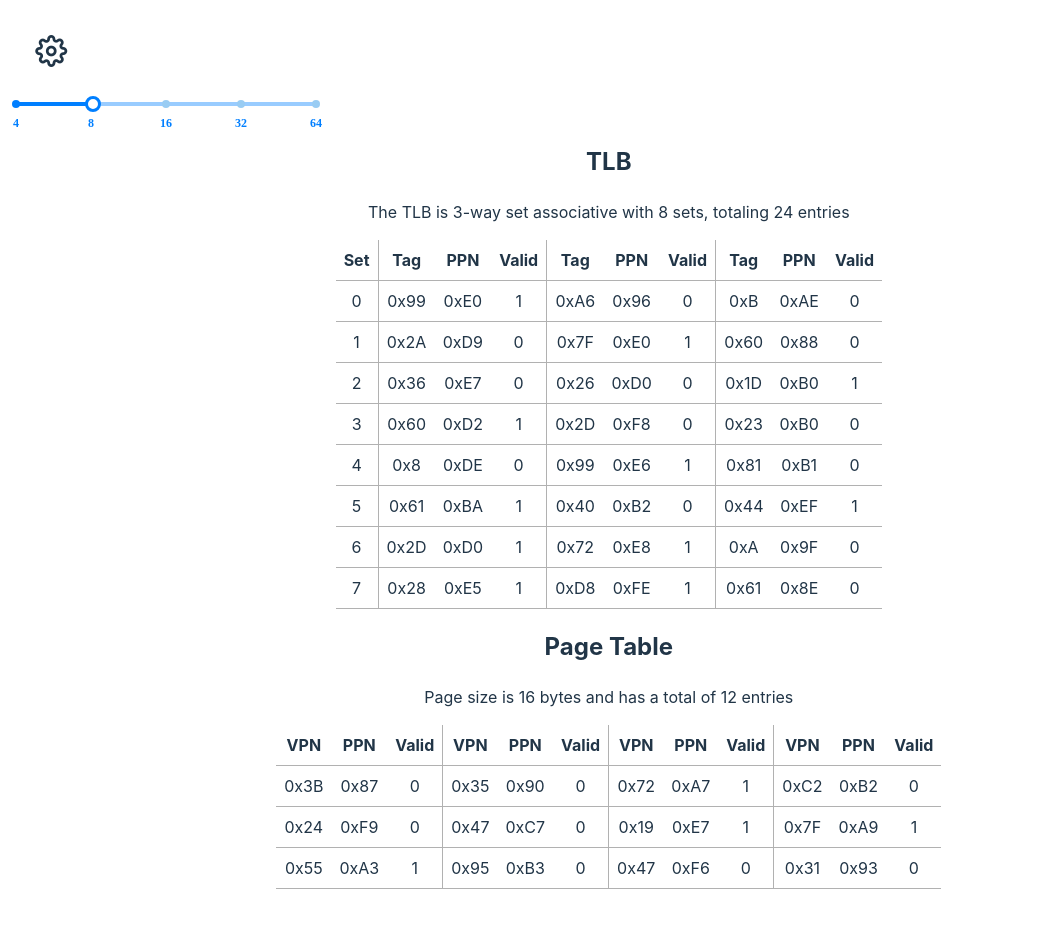
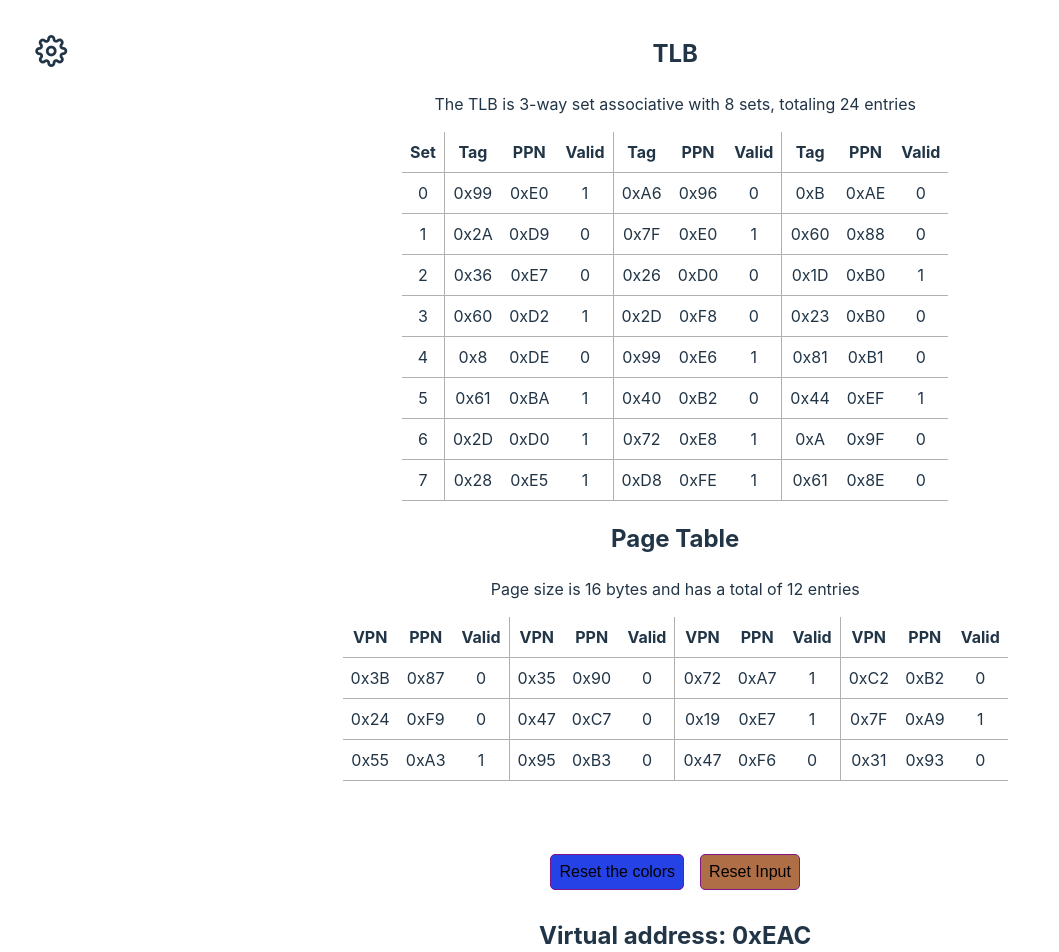
Before and after one commit to MahmoodSeoud/VMAT, a React (Vite) app: page / in a window 1280 px wide. Shown: the top 952 px of the page, without its empty margins (0-1059 px from the left). Built offline with nearby package versions, Linux system fonts and the light colour scheme.

Commit message:
Change sets and ways with sliders

```diff
--- a/src/components/Input_table/Input_table.css
+++ b/src/components/Input_table/Input_table.css
@@ -1,3 +1,9 @@
+.input-buttons {
+    display: flex;
+    justify-content: space-evenly;
+}
+
+
 .input-table {
     border: 1px white solid;
     min-width: 70em;
@@ -115,6 +121,27 @@ tr td input {
     outline: 4px auto -webkit-focus-ring-color;
 }
 
+
+.reset-input-btn {
+    background-color: rgb(175, 110, 70);
+    border: 1px solid rgb(128, 22, 138);
+    border-radius: 5px;
+    padding: .5em;
+    font-size: 16px;
+    margin: .5em;
+}
+
+.reset-input-btn:hover {
+    background-color: rgb(252, 184, 131);
+    border-color: rgb(25, 111, 154);
+}
+
+.reset-input-btn:hover:hover:hover:focus,
+.reset-input-btn:focus-visible {
+    outline: 4px auto -webkit-focus-ring-input;
+}
+
+
 #vbit-index,
 #pbit-index {
     border: 1px solid transparent;
--- a/src/components/Input_table/Input_table.tsx
+++ b/src/components/Input_table/Input_table.tsx
@@ -438,6 +438,8 @@ function Input_table({
             <div className="input-table">
 
                 <div className='input-header'>
+                    <div className="input-buttons">
+
                     <button
                         className='reset-color-btn'
                         onClick={resetColors}
@@ -445,12 +447,13 @@ function Input_table({
                         Reset the colors
                     </button>
                     <button
-                        className='reset-color-btn'
+                        className='reset-input-btn'
                         onClick={resetInputFields}
                     >
                         Reset Input
                     </button>
 
+                    </div>
                     <h2>Virtual address: {addressPrefix + VirtualAddress.toString(baseConversion).toUpperCase()}</h2>
                     <HuePicker
                         width={'200px'}
--- a/src/components/Settings/Settings.css
+++ b/src/components/Settings/Settings.css
@@ -1,5 +1,4 @@
 .settings-wrapper {
-  position: absolute;
   top: 5em;
   float: left;
   background-color: grey;
@@ -11,6 +10,8 @@
   border: 1px solid white;
   display: flex;
   flex-direction: column;
+  justify-content: center;
+  align-items: center;
 }
 
 
--- a/src/components/Settings/Settings.tsx
+++ b/src/components/Settings/Settings.tsx
@@ -4,13 +4,10 @@ import { SelectItemOptionsType } from "primereact/selectitem";
 import { Dropdown } from "primereact/dropdown";
 import { styled, alpha, Box } from '@mui/system';
 import { Slider as BaseSlider, sliderClasses } from '@mui/base/Slider';
-import { InputNumber } from "primereact/inputnumber";
 import { Card } from 'primereact/card';
 
 import './Settings.css';
 import '../../Laratheme.css'
-import Tlb_table from "../Tlb_table/Tlb_table";
-import { Mark } from "@mui/base";
 
 
 interface SettingsProps {
@@ -28,7 +25,14 @@ interface SettingsProps {
     setPhysicalAddressBitWidth: React.Dispatch<SetStateAction<number>>;
 }
 
-const marks = [
+interface Mark {
+    value: number;
+    label: string
+};
+
+
+
+const TLBSetMarks: Mark[] = [
     {
         value: 0,
         label: '4',
@@ -48,6 +52,30 @@ const marks = [
     {
         value: 100,
         label: '64',
+    },
+];
+
+
+const TLBWaysMarks: Mark[] = [
+    {
+        value: 0,
+        label: '1',
+    },
+    {
+        value: 25,
+        label: '2',
+    },
+    {
+        value: 50,
+        label: '3',
+    },
+    {
+        value: 75,
+        label: '4',
+    },
+    {
+        value: 100,
+        label: '5',
     },
 ];
 
@@ -99,11 +127,31 @@ export default function Settings({
     }
 
 
-    function handleTLBSetTable(value: number): void {
+    function handleTLBSetState(value: number | number[]): void {
 
-        const index = marks.findIndex(mark => value === mark.value);
-        setTLBSets(Number(marks[index].label))
+        const index = TLBSetMarks.findIndex(mark => value === mark.value);
+        setTLBSets(Number(TLBSetMarks[index].label))
     }
+
+    function handleTLBWaysState(value: number | number[]): void {
+        const index = TLBWaysMarks.findIndex(mark => value === mark.value);
+        setTLBWays(Number(TLBWaysMarks[index].label))
+    }
+
+
+    function handlePageSizeState(value: number | number[]): void {
+        setPageSize(value as 16 | 32 | 64)
+    }
+
+    function handleVirtualAddressBitWidthState(value: number | number[]): void {
+        setVirtualAddressBitWidth(value as number)
+    }
+
+    function handlePhysicalAddressBitWidthState(value: number | number[]): void {
+        setPhysicalAddressBitWidth(value as number)
+    }
+
+
 
     return (
         <>
@@ -116,10 +164,12 @@ export default function Settings({
 
             {showSettings && (
                 <>
-                    <Card className="p-m-2">
-                        <h3 className="p-text-center">Settings</h3>
+                    <Card className="p-m-4 p-d-flex p-flex-column p-ai-center p-jc-center">
 
-                        <div className="p-field p-mt-3">
+                        <h3>Settings</h3>
+
+                        <div className="p-d-flex p-flex-column p-ai-center p-jc-center">
+
                             <label htmlFor="assignmentType" className="p-d-block">Select an Assignment Type: </label>
                             <Dropdown
                                 id="assignmentType"
@@ -131,35 +181,49 @@ export default function Settings({
                                 className="w-full md:w-14rem"
                             />
                         </div>
+
+                        {/* Slider for the TLB sets */}
+                        <div className="p-d-flex p-flex-column p-ai-center p-jc-center">
+                            <label>Select the TLB Sets: </label>
+                            <DiscreteSliderValues
+                                handleSliderChange={handleTLBSetState}
+                                marks={TLBSetMarks}
+                                value={TLBSets}
+                            />
+                        </div>
+                        <div className="p-d-flex p-flex-column p-ai-center p-jc-center">
+                            <label>Select the TLB Ways: </label>
+                            <DiscreteSliderValues
+                                handleSliderChange={handleTLBWaysState}
+                                marks={TLBWaysMarks}
+                                value={TLBWays}
+                            />
+                        </div>
                     </Card>
-
-
                 </>
-            )
-            }
-            <DiscreteSliderValues
-                handleTLBSetTable={handleTLBSetTable}
-            />
+            )}
         </>
     );
 }
 
 
+interface DiscreteSliderValuesProps {
+    handleSliderChange: (value: number | number[]) => void;
+    value: number;
+    marks: Mark[];
+}
 
 
-
-function DiscreteSliderValues(props: any) {
-
+function DiscreteSliderValues(props: DiscreteSliderValuesProps) {
+    const defaultValue = props.marks.find((mark) => mark.label === props.value.toString())?.value
     return (
-        <Box sx={{ width: 300 }}>
-            <Slider
-                defaultValue={25}
-                getAriaValueText={valuetext}
-                step={null}
-                onChange={(e, value): any => props.handleTLBSetTable(value)}
-                marks={marks}
-            />
-        </Box>
+        <Slider
+            defaultValue={defaultValue}
+            getAriaValueText={valuetext}
+            step={null}
+            onChange={(e, value): any => props.handleSliderChange(value)}
+            marks={props.marks}
+        />
     );
 }
 
```
